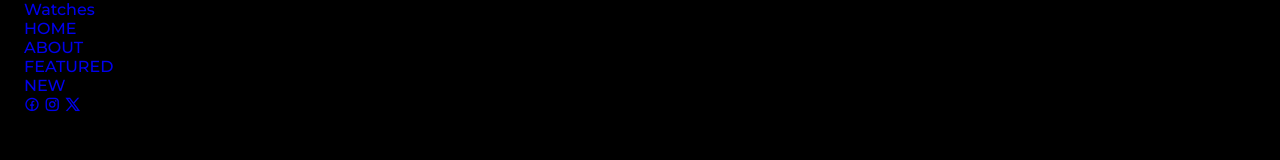
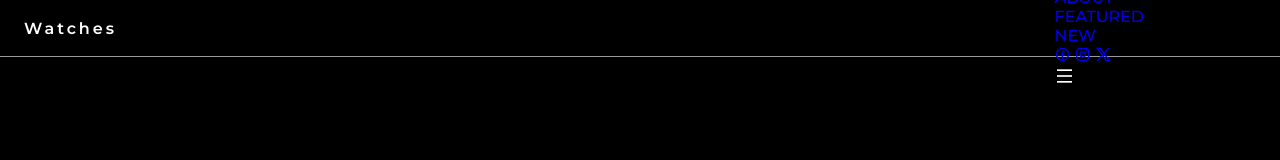
Before and after one commit to IkaMastera/Watch-Landing-Page, a plain HTML site: page index.html in a window 1280 px wide. Drawn offline with nearby package versions, Linux system fonts and the light colour scheme; files that its build step writes are made by us from their sources.

Commit message:
add: close button toggle button and nav header styles

```diff
--- a/css/style.css
+++ b/css/style.css
@@ -72,6 +72,35 @@ img{
 }
 
 /*=============== HEADER & NAV ===============*/
+.header{
+    position: fixed;
+    width: 100%;
+    top: 0;
+    left: 0;
+    background-color: var(--body-color);
+    border-bottom: 1px solid var(--text-color);
+    z-index: var(--z-fixed);
+}
+
+.nav{
+    height: var(--header-height);
+    display: flex;
+    justify-content: space-between;
+    align-items: center;
+}
+
+.nav__logo{
+    color: var(--title-color);
+    font-weight: var(--font-semi-bold);
+    letter-spacing: 3px;
+}
+
+.nav__toggle,
+.nav__close{
+    font-size: 1.25rem;
+    color: var(--title-color);
+    cursor: pointer;
+}
 
 
 /* Navigation for mobile devices */
--- a/index.html
+++ b/index.html
@@ -12,12 +12,6 @@
 <body>
     <!-- HEADER -->
     <header class="header" id="header">
-
-    </header>
-
-    <!-- MAIN -->
-    <main class="main">
-        <section class="home">
             <nav class="nav container">
                 <a href="#" class="nav__logo">Watches</a>
 
@@ -53,9 +47,24 @@
                             <i class="ri-twitter-x-line"></i>
                         </a>
                     </div>
+
+                    <!-- Close button -->
+                    <div class="nav__close" id="nav-close">
+                        <i class="ru-close-line"></i>
+                    </div>
+
+                    <!-- Toggle button -->
+                    <div class="nav__toggle" id="nav-toggle">
+                        <i class="ri-menu-fill"></i>
+                    </div>
                 </div>
             </nav>
-        <section>
+    </header>
+
+    <!-- MAIN -->
+    <main class="main">
+        <section class="home"></section>
+
     </main>
 
     <!-- GSAP -->
```
